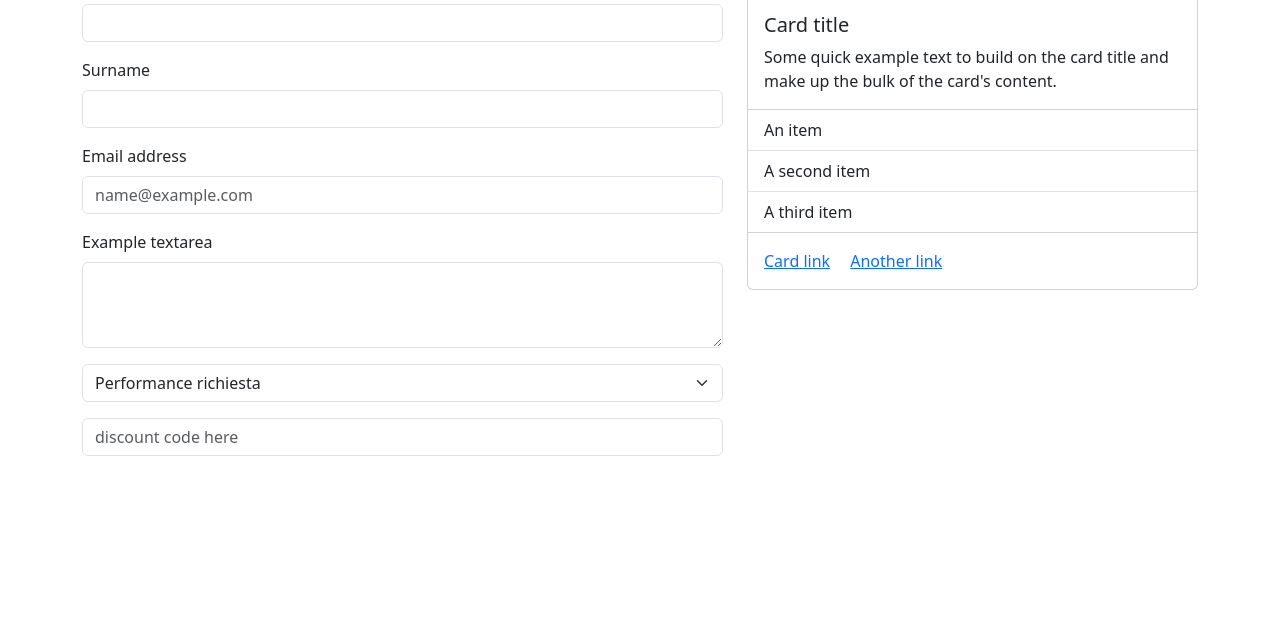
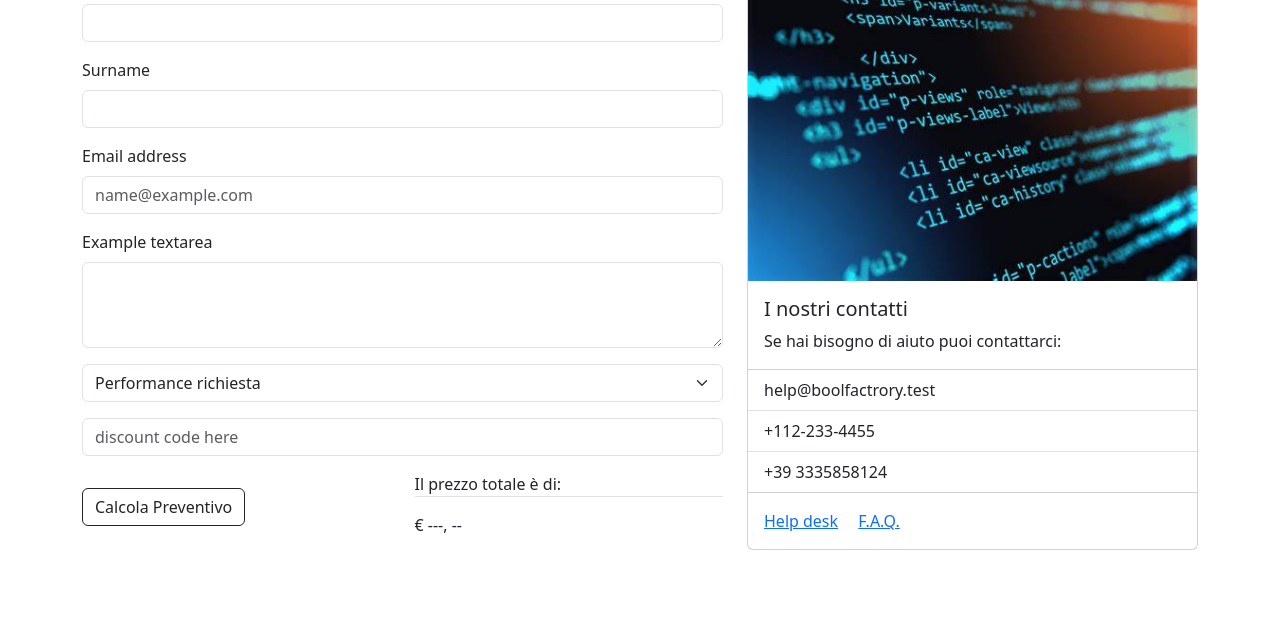
Before and after one commit to AlessandroSacchetti/bootstrap-preventivo, a plain HTML site: page index.html in a window 1280 px wide. Shown: the part 178-800 px from the top of the page. Drawn offline with nearby package versions, Linux system fonts and the light colour scheme.

Commit message:
added base js

```diff
--- a/index.html
+++ b/index.html
@@ -45,7 +45,7 @@
               <label for="exampleFormControlTextarea1" class="form-label">Example textarea</label>
               <textarea class="form-control" id="largeTextArea" rows="3"></textarea>
             </div>
-            <select class="form-select mb-3" aria-label="Default select example">
+            <select class="form-select mb-3" aria-label="Default select example" id="formSelect">
               <option selected>Performance richiesta</option>
               <option value="1" id="valueOne">One</option>
               <option value="2" id="valueTwo">Two</option>
@@ -54,22 +54,31 @@
             <div class="mb-3">
               <input type="discount" class="form-control" id="formDiscount" placeholder="discount code here">
             </div>
+            <div class="row">
+              <div class="col mt-3">
+                <button type="button" class="btn btn-outline-dark" id="formSubmit">Calcola Preventivo</button>
+              </div>
+              <div class="col">
+                <p class="border-bottom">Il prezzo totale è di:</p>
+                <p> € ---, -- </p>
+              </div>
+            </div>
           </div>
           <div class="col-sm-5">
-            <div class="card">
-              <img src="..." class="card-img-top" alt="...">
+            <div class="card mt-2">
+              <img src="./img/OIP.jpeg" class="card-img-top" alt="...">
               <div class="card-body">
-                <h5 class="card-title">Card title</h5>
-                <p class="card-text">Some quick example text to build on the card title and make up the bulk of the card's content.</p>
+                <h5 class="card-title">I nostri contatti</h5>
+                <p class="card-text">Se hai bisogno di aiuto puoi contattarci:</p>
               </div>
               <ul class="list-group list-group-flush">
-                <li class="list-group-item">An item</li>
-                <li class="list-group-item">A second item</li>
-                <li class="list-group-item">A third item</li>
+                <li class="list-group-item">help@boolfactrory.test</li>
+                <li class="list-group-item">+112-233-4455</li>
+                <li class="list-group-item">+39 3335858124</li>
               </ul>
               <div class="card-body">
-                <a href="#" class="card-link">Card link</a>
-                <a href="#" class="card-link">Another link</a>
+                <a href="#" class="card-link">Help desk</a>
+                <a href="#" class="card-link">F.A.Q.</a>
               </div>
             </div>
             </div>
--- a/js/app.js
+++ b/js/app.js
@@ -1,3 +1,25 @@
 // prelevare i dati del form, calcolare il preventivo e comunicarlo in front end
 
 console.log('my-js')
+
+let btnElement = document.getElementById('formSubmit')
+btnElement.addEventListener('click', function(){
+    console.log('hello')
+
+    //info dal form
+    const nameElement = document.getElementById('formName')
+    const surnameElement = document.getElementById('formSurname')
+    const mailElement = document.getElementById('formMail')
+
+    let elementValueName = nameElement.value
+    let elementValueSurname = surnameElement.value
+    let elementValueMail = mailElement.value
+    //info dalla lista
+    var selectElement = document.getElementById('formSelect')
+    var selectedIndex = selectElement.selectedIndex
+    var selectedOption = selectElement.options[selectedIndex]
+    var ordinalSelection = selectedOption.value
+    //console.log(elementValueMail, elementValueName, elementValueSurname, ordinalSelection)
+
+    //codici sconto YHDNU32, JANJC63, PWKCN25, SJDPO96, POCIE24.
+})
```
Also changed, not shown: img/OIP.jpeg (added).
